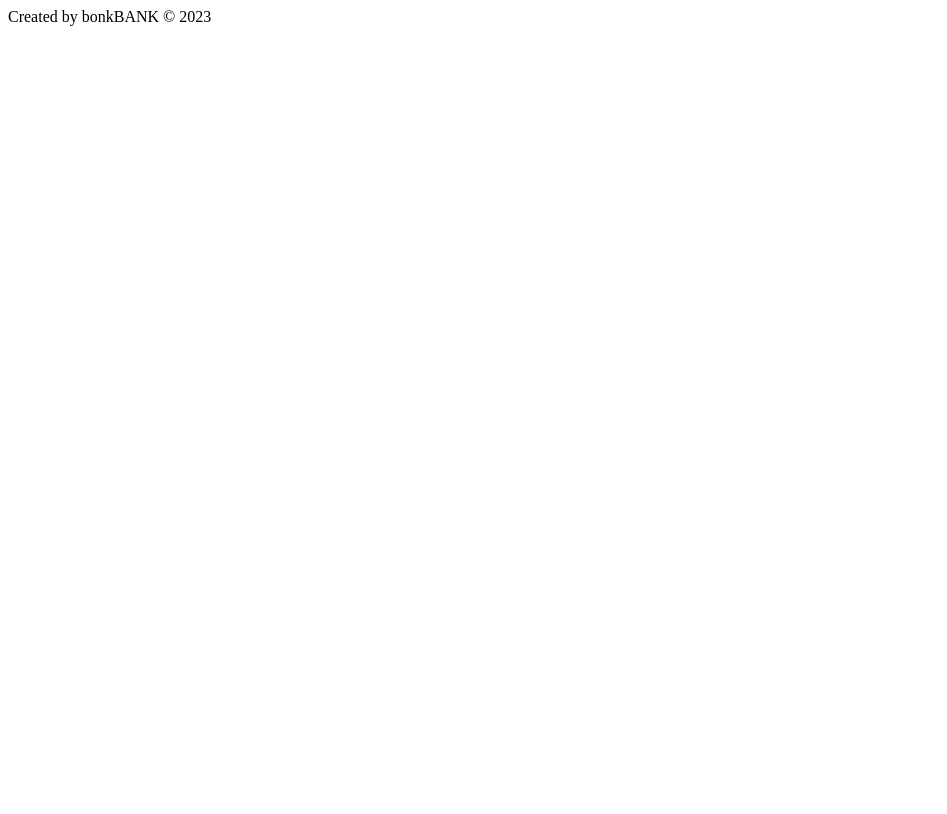
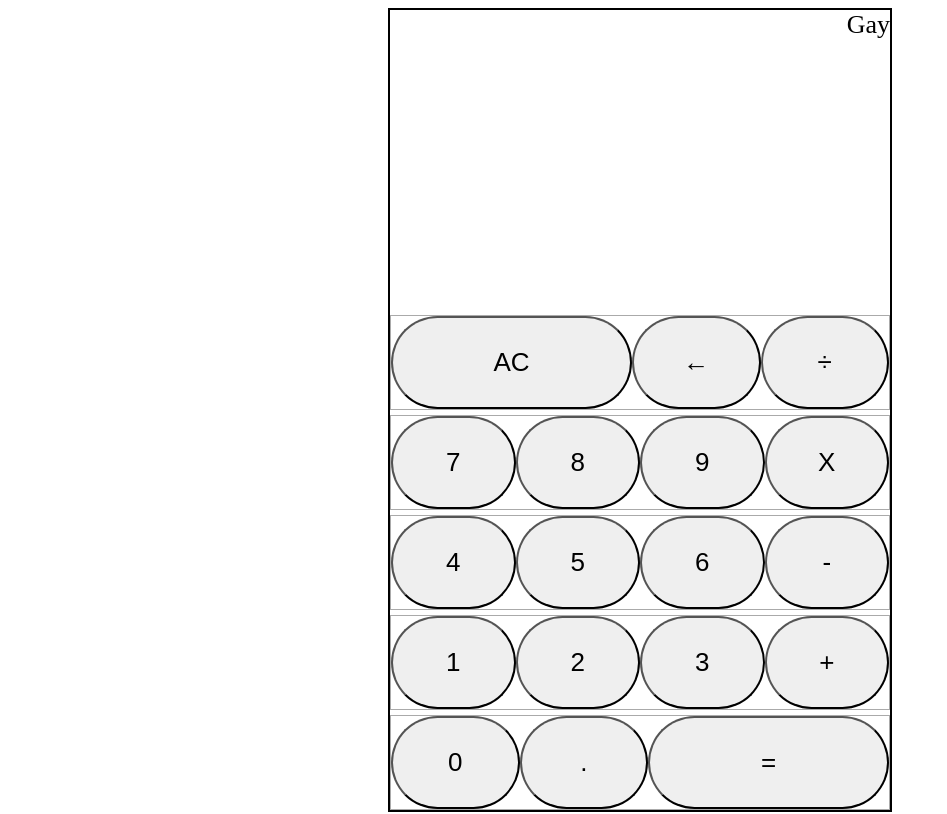
Before and after one commit to bonkbank45/calculator, a plain HTML site: page index.html in a window 1280 px wide. Shown: the top 814 px of the page, without its empty margins (0-947 px from the left). Drawn offline with Linux system fonts and the light colour scheme.

Commit message:
Create layout calculator

```diff
--- a/index.html
+++ b/index.html
@@ -8,6 +8,39 @@
     <title>Calculator~</title>
   </head>
   <body>
+    <div class="container-wrap">
+      <div class="container-contain">
+        <div class="display">Gay</div>
+        <div class="row1">
+          <button type="button">AC</button>
+          <button type="button">←</button>
+          <button type="button">÷</button>
+        </div>
+        <div class="row2">
+          <button type="button">7</button>
+          <button type="button">8</button>
+          <button type="button">9</button>
+          <button type="button">X</button>
+        </div>
+        <div class="row3">
+          <button type="button">4</button>
+          <button type="button">5</button>
+          <button type="button">6</button>
+          <button type="button">-</button>
+        </div>
+        <div class="row4">
+          <button type="button">1</button>
+          <button type="button">2</button>
+          <button type="button">3</button>
+          <button type="button">+</button>
+        </div>
+        <div class="row5">
+          <button type="button">0</button>
+          <button type="button">.</button>
+          <button type="button">=</button>
+        </div>
+      </div>
+    </div>
     <footer>Created by bonkBANK &copy; 2023</footer>
   </body>
 </html>
--- a/main.js
+++ b/main.js
@@ -14,6 +14,25 @@ function divide(a,b) {
     return a / b;
 }
 
+function operate(a,b,operate) {
+    switch (operate) {
+        case 1:
+            add(a,b);
+            break;
+        case 2:
+            subtract(a,b);
+            break;
+        case 3:
+            multiply(a,b);
+            break;
+        case 4:
+            divide(a,b);
+            break;
+        default:
+            console.warn("Invalid case!");
+    }
+}
+
 console.log(add(5,5));
 console.log(subtract(5,5));
 console.log(multiply(5,5));
--- a/styles.css
+++ b/styles.css
@@ -0,0 +1,61 @@
+* {
+    font-size: 26px;
+}
+
+button {
+    border-radius: 250px;
+}
+
+.container-wrap {
+    height: 1000px;
+    display: flex;
+    justify-content: center;
+}
+
+.container-contain {
+    width: 500px;
+    height: 800px;
+    border: 2px solid rgb(0, 0, 0);
+    display: flex;
+    flex-direction: column;
+    gap: 5px;
+}
+
+.display {
+    height: 300px;
+    text-align: right;
+}
+
+.row1,.row2,.row3,.row4,.row5 {
+    flex: 1;
+    display: flex;
+    border: 1px solid rgb(170, 170, 170);
+}
+
+.row1 > button {
+    flex:1;
+}
+
+.row2 > button {
+    flex:1;
+}
+
+.row3 > button {
+    flex:1;
+}
+
+.row4 > button {
+    flex:1;
+}
+
+.row5 > button {
+    flex:1;
+}
+
+.row1 > button:first-child {
+    flex: 2;
+}
+
+.row5 > button:last-child {
+    flex: 2;
+}
```
